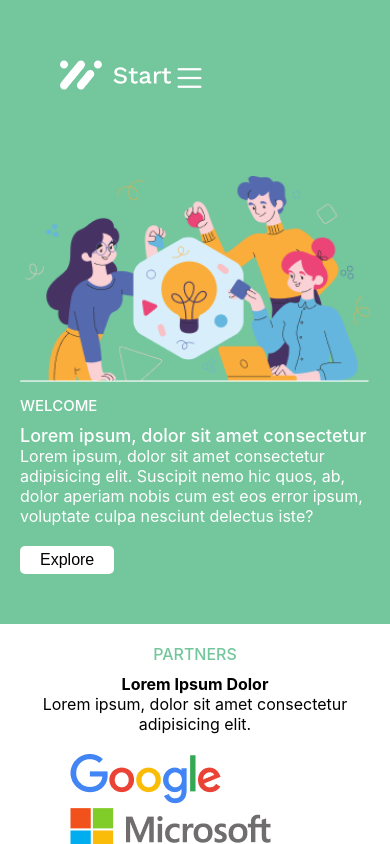
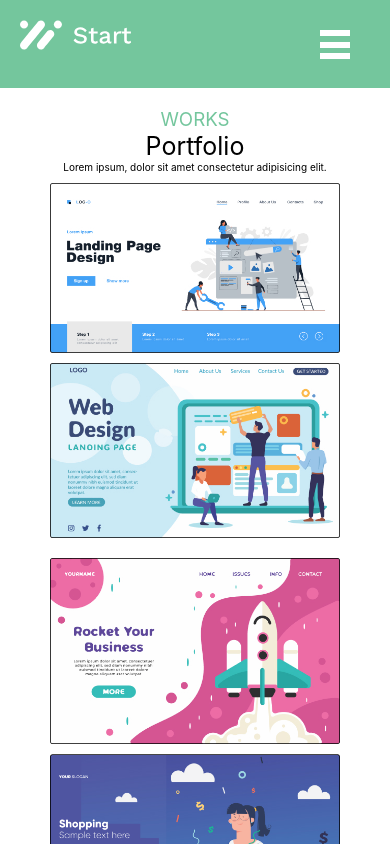
Before and after one commit to samirayahayaibrahim/Start-up, a React (Create React App) app: page /Portfolio in a window 390 px wide. Shown: the top 844 px of the page. Built offline with nearby package versions, Linux system fonts and the light colour scheme.

Commit message:
create hamburger.js,hamburger style and footer.js,added styling to home page and portfolio

```diff
--- a/package.json
+++ b/package.json
@@ -6,6 +6,7 @@
     "cra-template": "1.2.0",
     "react": "^19.0.0",
     "react-dom": "^19.0.0",
+    "react-router-dom": "^5.3.4",
     "react-scripts": "5.0.1"
   },
   "scripts": {
--- a/src/App.js
+++ b/src/App.js
@@ -1,15 +1,31 @@
 import './App.css';
-import homestyle from './homestyle.css';
 import Home from './home';
 import Navigation from './Navigation';
 import Portfolio from './Portfolio';
+import Hamburger from "./Hamburger";
+import Footer from "./Footer";
+import { BrowserRouter as Router, Route, Switch } from 'react-router-dom/cjs/react-router-dom.min';
+
 
 function App() {
   return (
-    <div className="App">
-      <Home />
-      <Portfolio />
-    </div>
+    <Router>
+      <div className="App">
+        <Navigation/>
+        <div className='content'>
+          <Switch>
+            <Route exact path="/Home">
+              <Home />
+            </Route>
+            <Route exact path="/Portfolio">
+              <Portfolio />
+            </Route>
+              <Hamburger />
+          </Switch>
+        </div>
+        <Footer/>
+      </div>
+    </Router>
   );
 }
 
--- /dev/null
+++ b/src/Footer.js
@@ -0,0 +1,31 @@
+import './homestyle.css';
+import whatsapp from './assets/whatsapp.svg';
+import fblite from './assets/fblite.svg';
+import insta from './assets/insta.svg';
+import twitter from './assets/twitter.png';
+import P from './assets/P.png';
+import tictok from './assets/tictok.png';
+import youtube from './assets/youtube.png';
+
+const Footer = () => {
+    return (
+        <div className='footer'>
+
+                <div className='socials'>
+                    <div className='social'>
+                        <img src={fblite} className="social-icon" />
+                        <img src={insta} className="social-icon" />
+                        <img src={twitter} className="social-icon" />
+                        <img src={P} className="social-icon" />
+                        <img src={tictok} className="social-icon" />
+                        <img src={whatsapp} className="social-icon" />
+                        <img src={youtube} className="social-icon" />
+                    </div>
+                <div className='copyright'>© Start, 2022. All rights reserved.</div>
+                </div>
+            </div>
+    );
+}
+
+
+export default Footer;
--- /dev/null
+++ b/src/Hamburger.js
@@ -0,0 +1,43 @@
+import React, { useState } from "react";
+import "./hamburgerstyle.css";
+
+const HamburgerComponent = () => {
+  const [isOpen, setIsOpen] = useState(false);
+
+  const toggleMenu = () => {
+    setIsOpen(!isOpen);
+  };
+  const [isClose, setIsClose] = useState(false);
+
+  const closeMenu = () => {
+    setIsClose(!isClose);
+  };
+
+    return (
+    <div className="hamburger-menu">
+      {/* Hamburger Icon */}
+    <div className={`hamburger ${isOpen ? "open" : ""}`} onClick={toggleMenu}>
+        <div className="line"></div>
+        <div className="line"></div>
+        <div className="line"></div>
+    </div>
+
+      {/* Navigation Menu */}
+        <nav className={`nav-menu ${isOpen ? "open" : ""}`}>
+        <ul>
+            <li><a href="#">Home</a></li>
+            <li><a href="#">Portfolio</a></li>
+            <li><a href="#">Services</a></li>
+            <li><a href="#">Contact</a></li>
+        </ul>
+        </nav>
+
+<div className={`hamburger ${isClose ? "close" : ""}`} onClick={closeMenu}>
+</div>
+</div>
+
+
+);
+};
+
+export default HamburgerComponent;
--- a/src/Home.js
+++ b/src/Home.js
@@ -13,14 +13,6 @@ import person1 from './assets/person 1.jpg';
 import person2 from './assets/person 2.jpg';
 import person3 from './assets/person 3.jpg';
 import person4 from './assets/person 4.jpg';
-import whatsapp from './assets/whatsapp.svg';
-import fblite from './assets/fblite.svg';
-import insta from './assets/insta.svg';
-import twitter from './assets/twitter.png';
-import P from './assets/P.png';
-import tictok from './assets/tictok.png';
-import youtube from './assets/youtube.png';
-import Navigation from './Navigation';
 
 const homeComponent = () => {
     const welcomeHeader = "Lorem ipsum, dolor sit amet consectetur";
@@ -32,9 +24,6 @@ const homeComponent = () => {
     return (
         <div className="homepage">
             <div className='welcome'>
-                <div className="nav">
-                    <Navigation/>
-                </div>
                 <div className='banner'>
                     <img src={group} className="group1" />
                     <div className='header'>
@@ -103,21 +92,7 @@ const homeComponent = () => {
                 </div>
                 <button className='learnmore'>Learn More</button>
                 </div>
-                <div className='footer'>
 
-                <div className='socials'>
-                    <div className='social'>
-                        <img src={fblite} className="social-icon" />
-                        <img src={insta} className="social-icon" />
-                        <img src={twitter} className="social-icon" />
-                        <img src={P} className="social-icon" />
-                        <img src={tictok} className="social-icon" />
-                        <img src={whatsapp} className="social-icon" />
-                        <img src={youtube} className="social-icon" />
-                    </div>
-                <div className='copyright'>© Start, 2022. All rights reserved.</div>
-                </div>
-            </div>
         </div>
     );
 }
--- a/src/Navigation.js
+++ b/src/Navigation.js
@@ -1,13 +1,15 @@
 import './App.css';
 import './homestyle.css';
+import './portfoliostyle.css';
+import Hamburger from './Hamburger';
 import navicon from './assets/navicon.svg';
-import hamburger from './assets/hamburger.png';
 const NavigationComponent= () => {
+
+
     return (
         <div className='navlink'>
             <div className="nav">
             <img src={navicon} className="navicon" />
-            <img src={hamburger} className="hamburger" />
             </div>
 
         <div className="links">
@@ -18,8 +20,9 @@ const NavigationComponent= () => {
             <li><a href="contact">Contact</a></li>
             </ul>
         </div>
+        <Hamburger />
+
         </div>
-
     );
 }
 
--- /dev/null
+++ b/src/hamburgerstyle.css
@@ -0,0 +1,110 @@
+/* Reset default styling */
+* {
+    margin: 0;
+    padding: 0;
+    box-sizing: border-box;
+  }
+
+  /* Hamburger icon styling */
+  .hamburger {
+    display: flex;
+    flex-direction: column;
+    justify-content: space-between;
+    width: 30px;
+    height: 29px;
+    cursor: pointer;
+    z-index: 2;
+    display: none;
+
+
+  }
+
+  .hamburger .line {
+    width: 100%;
+    height: 6px;
+    background-color:white;
+    transition: 0.3s;
+    color: white;
+    transform: translateX(-40px);
+    transform: translateY(-40);
+
+  }
+
+  /* Navigation menu */
+  .nav-menu {
+    background-color: #74C69D;
+    padding: 0px;
+    border: 2px solid white;
+  }
+
+  .nav-menu ul {
+    margin-top: -30px;
+    list-style-type: none;
+    display: flex;
+
+  }
+
+  .nav-menu li {
+    margin: 0 15px;
+  }
+
+  .nav-menu a {
+    color: white;
+    text-decoration: none;
+    font-size: 18px;
+  }
+
+  /* Mobile styles */
+  .nav-menu {
+    display: none; /* Hidden by default */
+    flex-direction: column;
+    position: absolute;
+    top: 0;
+    left: 0;
+    width: 50%;
+    background-color:#74C69D;
+    padding: 20px 10px;
+    align-items: center;
+    margin-left: 230px;
+  }
+
+  .nav-menu.open {
+    display: flex; /* Show when open */
+  }
+
+  .nav-menu ul {
+    flex-direction: column;
+    text-align: center;
+  }
+
+  .nav-menu li {
+    margin: 20px 0;
+  }
+
+  @media screen and (max-width: 768px) {
+    /* Show hamburger icon on mobile */
+    .hamburger {
+      display: flex;
+      margin-top: -40px;
+    }
+
+    .nav-menu {
+      margin-top: 100px;
+    }
+
+    .hamburger.open .line:nth-child(1) {
+      transform: rotate(45deg);
+      position: relative;
+      top: 8px;
+    }
+
+    .hamburger.open .line:nth-child(2) {
+      opacity: 0;
+    }
+
+    .hamburger.open .line:nth-child(3) {
+      transform: rotate(-45deg);
+      position: relative;
+      top: -8px;
+    }
+  }
--- a/src/portfolio.js
+++ b/src/portfolio.js
@@ -14,7 +14,6 @@ const portfolioComponent = () => {
     return (
         <div className='portifoliopage'>
         <div className='nav'>
-            <Navigation />
         </div>
         <div className='port'>
         <div className='header-portfolio'>
@@ -24,14 +23,23 @@ const portfolioComponent = () => {
             adipisicing elit.</p>
             </div>
             <div className='portfolio-pic'>
+                <div className='portcard'>
                     <img src={portpic1} className="portpic" />
                     <img src={portpic2} className="portpic" />
+                </div>
+                <div className='portcard'>
                     <img src={portpic3} className="portpic" />
                     <img src={portpic4} className="portpic" />
+                </div>
+                <div className='portcard'>
                     <img src={portpic5} className="portpic" />
                     <img src={portpic6} className="portpic" />
+                </div>
+                <div className='portcard'>
                     <img src={portpic7} className="portpic" />
                     <img src={portpic8} className="portpic " />
+                    </div>
+
             </div>
             </div>
         </div>
--- a/src/portfoliostyle.css
+++ b/src/portfoliostyle.css
@@ -2,7 +2,7 @@
     padding:20px 20px 20px 20px;
 }
 .port{
-    padding:20px 90px 20px 90px;
+    padding:20px 40px 20px 40px;
     background-color: white;
 }
 h3{
@@ -17,26 +17,28 @@ h3{
     font-size: 25px;
 }
 .portfolio-description{
-    font-size: 20px;
+    font-size: 10px;
 }
-.portpic{
-    width: 100%;
+.portcard{
     padding: 10px;
+    display: flex;
+    flex-direction: column;
+    gap: 10px;
+
 }
 .portfolio-pic{
-        display: grid;
-        grid-template-columns: repeat(1, 1fr);
-        gap: 10px;
+        display: flex;
+        flex-direction: column;
 }
 
+
+
 @media screen and (min-width:500px){
-    .portfolio-pic{
-        display: grid;
-        grid-template-columns: repeat(2, 1fr);
-        gap: 10px;
+.portfolio-pic{
+    display: flex;
 }
-.portpic{
-    width: 100%;
-    padding: 10px;
+.portcard{
+    display: flex;
+    flex-direction: row;
 }
 }
```
Also changed, not shown: 2 other files (tests, documents, lock files or other folders). Lines whose indentation alone changed are shown as unchanged.
